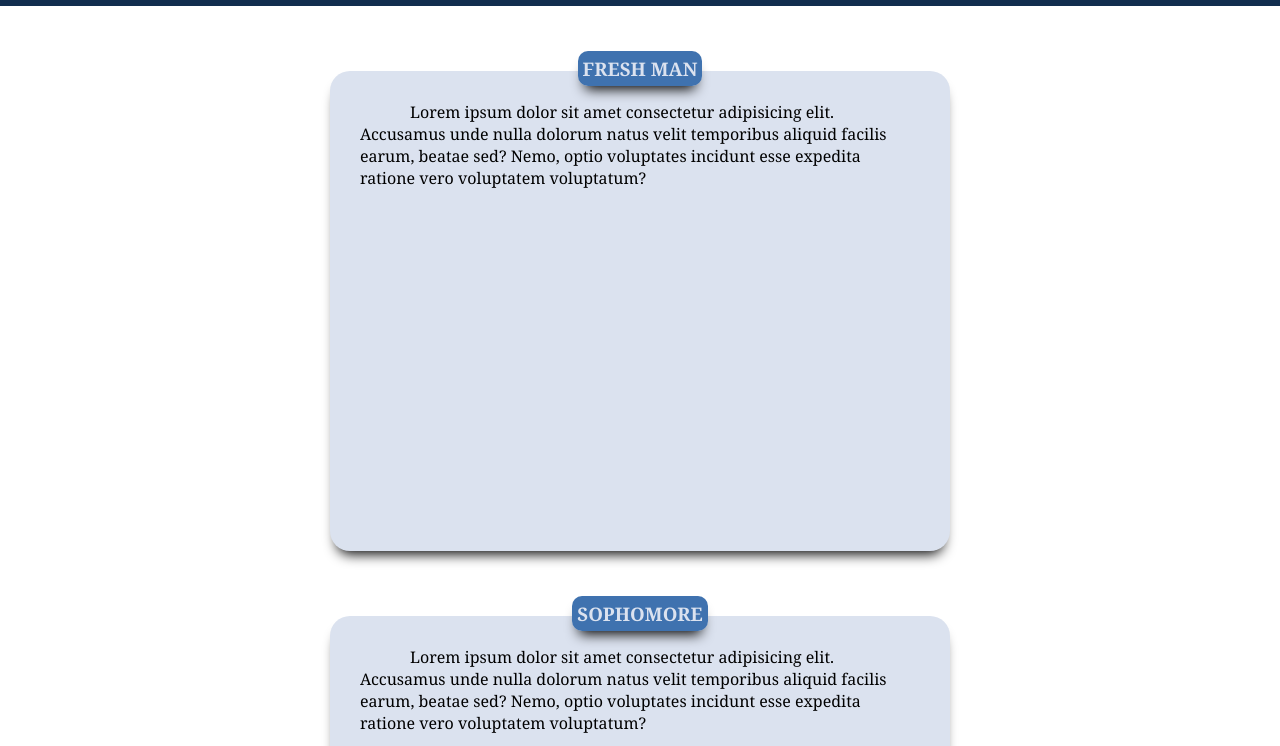
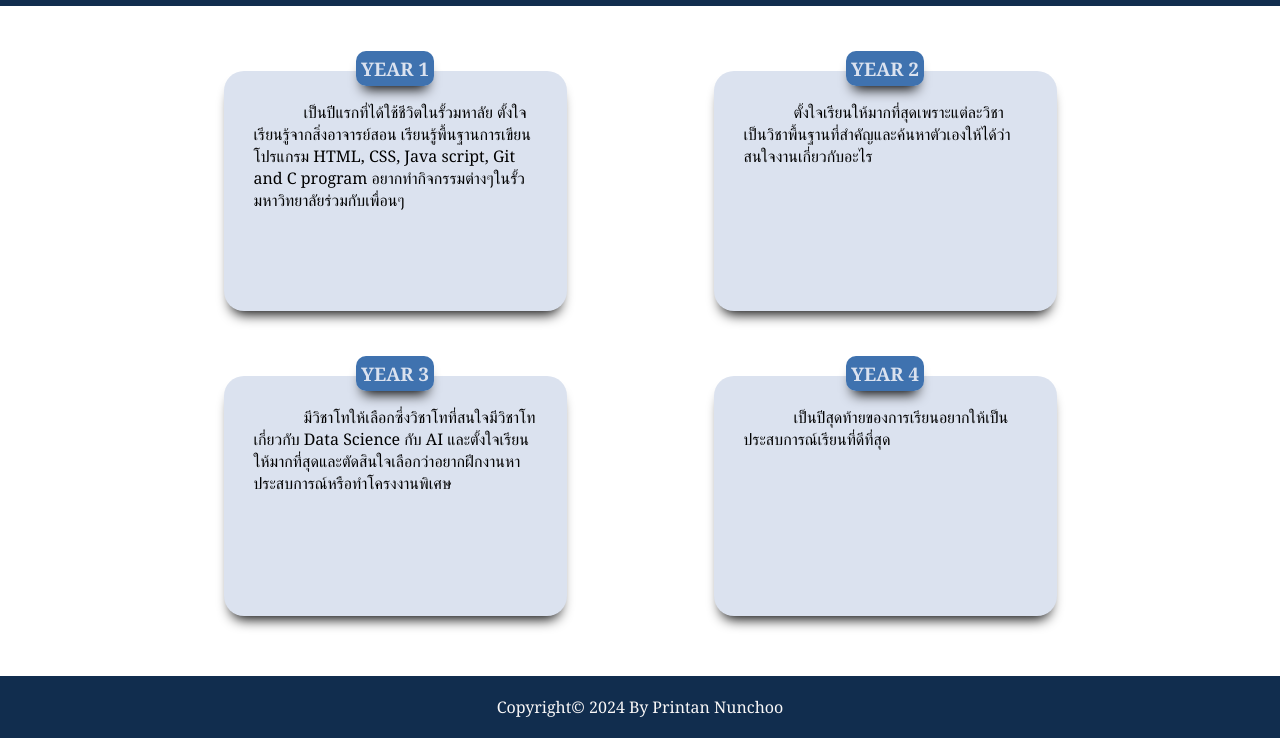
Before and after one commit to Printan00/6709616673_MyCSTUStory, a plain HTML site: page myjourney.html in a window 1280 px wide. Shown: the part 54-800 px from the top of the page. Drawn offline with Linux system fonts and the light colour scheme.

Commit message:
Add picture, place message and style css

```diff
--- a/myjourney.html
+++ b/myjourney.html
@@ -20,43 +20,43 @@
 
      <!-- Content section Start -->
      <section class="aboutjourney">
-        <div class="container-journey">
+        <div class="container-journey1">
             <div class="topicjourney">
-                <h3>Fresh man</h3>
+                <h3>Year 1</h3>
             </div>
             <div class="box-journey">
                 <div class="info-journey">
-                    <p>Lorem ipsum dolor sit amet consectetur adipisicing elit. Accusamus unde nulla dolorum natus velit temporibus aliquid facilis earum, beatae sed? Nemo, optio voluptates incidunt esse expedita ratione vero voluptatem voluptatum?</p>
+                    <p>เป็นปีแรกที่ได้ใช้ชีวิตในรั้วมหาลัย ตั้งใจเรียนรู้จากสิ่งอาจารย์สอน เรียนรู้พื้นฐานการเขียนโปรแกรม HTML, CSS, Java script, Git and C program อยากทำกิจกรรมต่างๆในรั้วมหาวิทยาลัยร่วมกับเพื่อนๆ</p>
                 </div>
             </div>
         </div>
-        <div class="container-journey">
+        <div class="container-journey2">
             <div class="topicjourney">
-                <h3>sophomore</h3>
+                <h3>Year 2</h3>
             </div>
             <div class="box-journey">
                 <div class="info-journey">
-                    <p>Lorem ipsum dolor sit amet consectetur adipisicing elit. Accusamus unde nulla dolorum natus velit temporibus aliquid facilis earum, beatae sed? Nemo, optio voluptates incidunt esse expedita ratione vero voluptatem voluptatum?</p>
+                    <p>ตั้งใจเรียนให้มากที่สุดเพราะแต่ละวิชาเป็นวิชาพื้นฐานที่สำคัญและค้นหาตัวเองให้ได้ว่าสนใจงานเกี่ยวกับอะไร</p>
                 </div>
             </div>
         </div>
-        <div class="container-journey">
+        <div class="container-journey3">
             <div class="topicjourney">
-                <h3>junior</h3>
+                <h3>Year 3</h3>
             </div>
             <div class="box-journey">
                 <div class="info-journey">
-                    <p>Lorem ipsum dolor sit amet consectetur adipisicing elit. Accusamus unde nulla dolorum natus velit temporibus aliquid facilis earum, beatae sed? Nemo, optio voluptates incidunt esse expedita ratione vero voluptatem voluptatum?</p>
+                    <p>มีวิชาโทให้เลือกซึ่งวิชาโทที่สนใจมีวิชาโทเกี่ยวกับ Data Science กับ AI และตั้งใจเรียนให้มากที่สุดและตัดสินใจเลือกว่าอยากฝึกงานหาประสบการณ์หรือทำโครงงานพิเศษ</p>
                 </div>
             </div>
         </div>
-        <div class="container-journey">
+        <div class="container-journey4">
             <div class="topicjourney">
-                <h3>senior</h3>
+                <h3>Year 4</h3>
             </div>
             <div class="box-journey">
                 <div class="info-journey">
-                    <p>Lorem ipsum dolor sit amet consectetur adipisicing elit. Accusamus unde nulla dolorum natus velit temporibus aliquid facilis earum, beatae sed? Nemo, optio voluptates incidunt esse expedita ratione vero voluptatem voluptatum?</p>
+                    <p>เป็นปีสุดท้ายของการเรียนอยากให้เป็นประสบการณ์เรียนที่ดีที่สุด</p>
                 </div>
             </div>
         </div>
--- a/mystyles.css
+++ b/mystyles.css
@@ -228,6 +228,25 @@ body {
     width: 100%;
     height: 100%h;
     margin-top: 20px;
+    display: grid;
+    grid-template-columns: repeat(2,1fr);
+    margin-bottom: 40px;
+}
+
+.container-journey1 {
+    padding: 20px 0px 20px 150px;
+}
+
+.container-journey2 {
+    padding: 20px 150px 20px 0px;
+}
+
+.container-journey3 {
+    padding: 20px 0px 20px 150px;
+}
+
+.container-journey4 {
+    padding: 20px 150px 20px 0px;
 }
 
 .aboutjourney .topicjourney {
@@ -248,13 +267,13 @@ body {
 }
 
 .box-journey {
-    height: 60vh;
+    height: 30vh;
     display: flex;
     justify-content: center;
 }
 
 .info-journey {
-    width: 50%;
+    width: 70%;
     background-color: #DBE2EF;
     text-indent: 50px;
     padding: 30px;
@@ -267,8 +286,6 @@ body {
     font-size: 16px;
 }
 
-.container-journey {
-    padding: 20px;
-}
+
 
 /******************************* myjourney.html*******************************/
```
Also changed, not shown: myfuture.html (+1 -1 lines), 1 other file.
